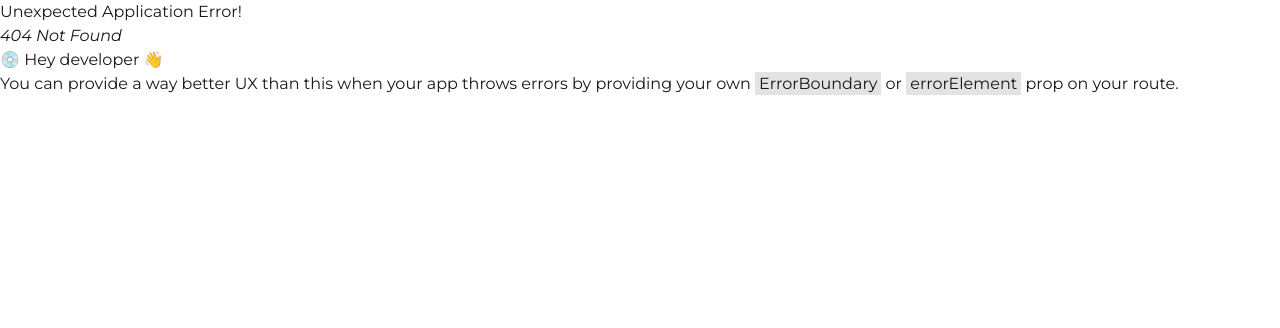
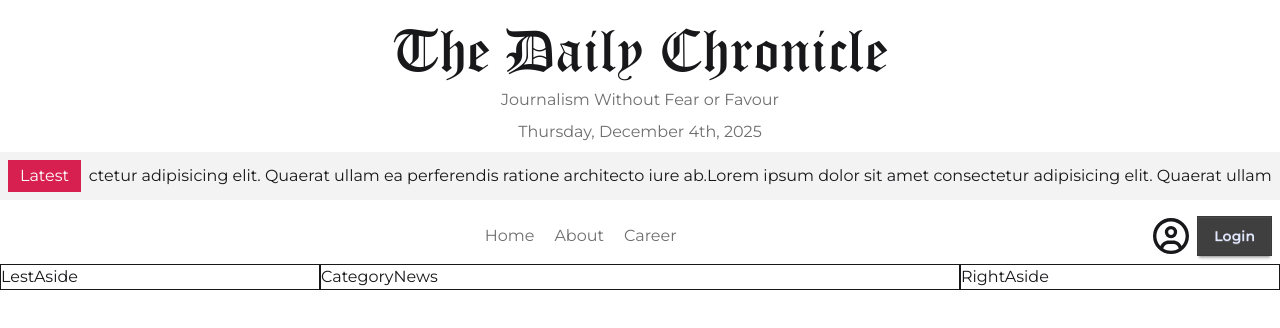
Before and after one commit to mirazahmeed/newspaper, a React app: page /category/0 in a window 1280 px wide. Before the commit this address had no page. Shown: the top 328 px of the page. Built offline with nearby package versions, Linux system fonts and the light colour scheme; the HTML template or start-up script is replaced by a standard one.

Commit message:
feat: establish initial page structure with Home, CategoryNews, navigation, and a grid-based layout.

```diff
--- a/package.json
+++ b/package.json
@@ -19,6 +19,7 @@
     "react": "^19.2.0",
     "react-dom": "^19.2.0",
     "react-fast-marquee": "^1.6.5",
+    "react-icons": "^5.5.0",
     "react-router": "^7.10.0",
     "tailwindcss": "^4.1.17"
   },
--- a/src/Components/Header.jsx
+++ b/src/Components/Header.jsx
@@ -4,9 +4,11 @@ import { format } from "date-fns";
 
 const Header = () => {
 	return (
-		<div className="flex justify-center flex-col items-center gap-3 mt-5">
-			<h1 className="header-font text-5xl">The Daily Chronicle </h1>
-			<p className=" text-accent">Journalism Without Fear or Favour</p>
+		<div className="flex justify-center flex-col items-center gap-2 mt-5">
+			<h1 className="header-font text-3xl md:text-5xl lg:text-6xl">
+				The Daily Chronicle
+			</h1>
+			<p className="text-accent">Journalism Without Fear or Favour</p>
 			{/* <p>{new Date().toLocaleDateString()}</p> */}
 			<p className="text-accent">{format(new Date(), "PPPP")}</p>
 		</div>
--- /dev/null
+++ b/src/Components/HomeLayout/LestAside.jsx
@@ -0,0 +1,9 @@
+import React from 'react'
+
+const LestAside = () => {
+  return (
+    <div>LestAside</div>
+  )
+}
+
+export default LestAside
--- /dev/null
+++ b/src/Components/HomeLayout/RightAside.jsx
@@ -0,0 +1,9 @@
+import React from 'react'
+
+const RightAside = () => {
+  return (
+    <div>RightAside</div>
+  )
+}
+
+export default RightAside
--- a/src/Components/LatestNews.jsx
+++ b/src/Components/LatestNews.jsx
@@ -3,20 +3,20 @@ import Marquee from "react-fast-marquee";
 
 const LatestNews = () => {
 	return (
-		<div className="flex gap-2 items-center bg-base-200 p-2">
+		<div className="flex gap-2 items-center bg-base-200 p-2 mt-2">
 			<p className="text-base-100 bg-secondary px-3 py-1">Latest</p>
-			<Marquee className="flex gap-5" pauseOnHover={true} speed={50}>
+			<Marquee className="flex gap-10" pauseOnHover={true} speed={50}>
 				<p className="">
 					Lorem ipsum dolor sit amet consectetur adipisicing elit.
-					Quaerat ullam ea perferendis ratione architecto iure ab
+					Quaerat ullam ea perferendis ratione architecto iure ab.
 				</p>
 				<p className="">
 					Lorem ipsum dolor sit amet consectetur adipisicing elit.
-					Quaerat ullam ea perferendis ratione architecto iure ab
+					Quaerat ullam ea perferendis ratione architecto iure ab.
 				</p>
 				<p className="">
 					Lorem ipsum dolor sit amet consectetur adipisicing elit.
-					Quaerat ullam ea perferendis ratione architecto iure ab
+					Quaerat ullam ea perferendis ratione architecto iure ab.
 				</p>
 			</Marquee>
 		</div>
--- /dev/null
+++ b/src/Components/Navbar.jsx
@@ -0,0 +1,23 @@
+import React from "react";
+import { NavLink } from "react-router";
+import { FaRegCircleUser } from "react-icons/fa6";
+
+const Navbar = () => {
+	return (
+		<div className="flex justify-between items-center p-2 mt-2">
+			<div></div>
+			<div className="nav flex gap-5 text-accent">
+				<NavLink to="/">Home</NavLink>
+				<NavLink to="/about">About</NavLink>
+				<NavLink to="/career">Career</NavLink>
+			</div>
+			<div className="login-area flex gap-2 items-center">
+				<FaRegCircleUser className="text-4xl" />
+
+				<button className="btn btn-primary rounded-none">Login</button>
+			</div>
+		</div>
+	);
+};
+
+export default Navbar;
--- a/src/Layout/HomeLayout.jsx
+++ b/src/Layout/HomeLayout.jsx
@@ -2,6 +2,9 @@ import React from "react";
 import { Outlet } from "react-router";
 import Header from "../COmponents/Header";
 import LatestNews from "../Components/LatestNews";
+import Navbar from "../Components/Navbar";
+import LestAside from "../Components/HomeLayout/LestAside";
+import RightAside from "../Components/HomeLayout/RightAside";
 
 const HomeLayout = () => {
 	return (
@@ -11,12 +14,21 @@ const HomeLayout = () => {
 				<section className="container mx-auto">
 					<LatestNews />
 				</section>
+				<nav className="container mx-auto">
+					<Navbar />
+				</nav>
 			</header>
-			<section className="left_nav"></section>
-			<section className="main_content">
-				<Outlet></Outlet>
-			</section>
-			<section className="right_nav"></section>
+			<main className="container mx-auto grid grid-cols-12 *:border">
+				<aside className="left_nav col-span-3">
+					<LestAside />
+				</aside>
+				<section className="main_content col-span-6">
+					<Outlet></Outlet>
+				</section>
+				<aside className="right_nav col-span-3">
+					<RightAside />
+				</aside>
+			</main>
 		</div>
 	);
 };
--- /dev/null
+++ b/src/Pages/CategoryNews.jsx
@@ -0,0 +1,7 @@
+import React from "react";
+
+const CategoryNews = () => {
+	return <div>CategoryNews</div>;
+};
+
+export default CategoryNews;
--- /dev/null
+++ b/src/Pages/Home.jsx
@@ -0,0 +1,9 @@
+import React from 'react'
+
+const Home = () => {
+  return (
+    <div>Home</div>
+  )
+}
+
+export default Home
```
Also changed, not shown: src/Routes/Router.jsx (+25 -1 lines), 1 other file (tests, documents, lock files or other folders).
